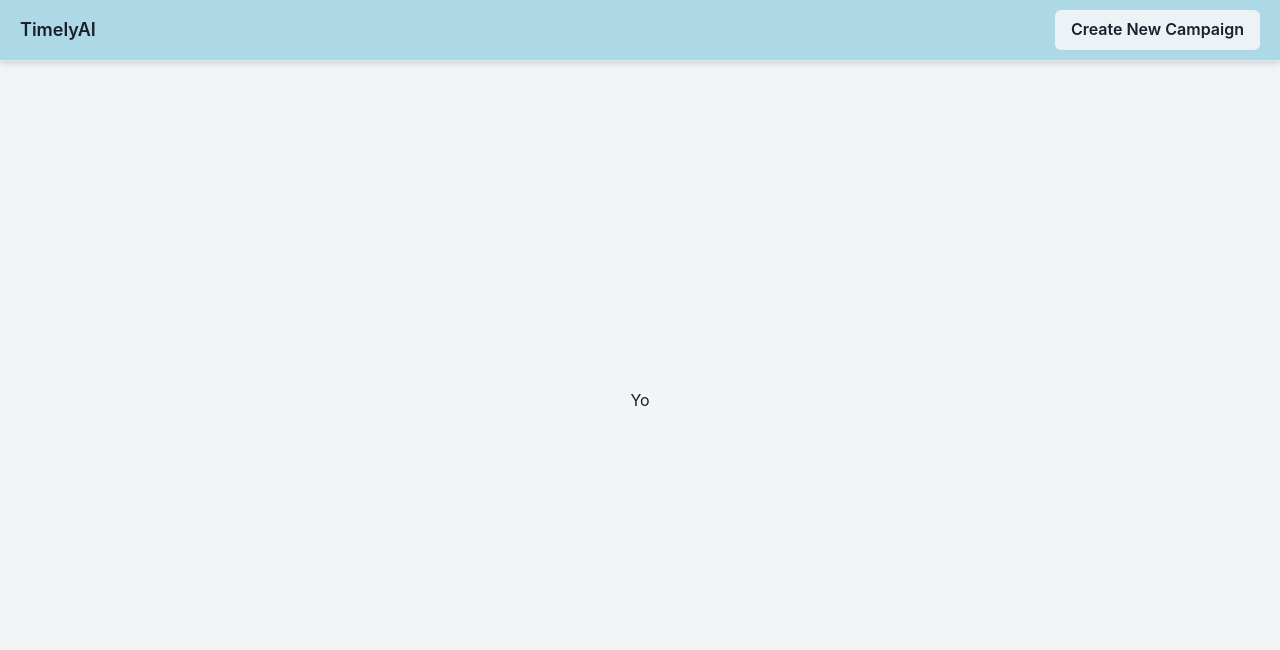
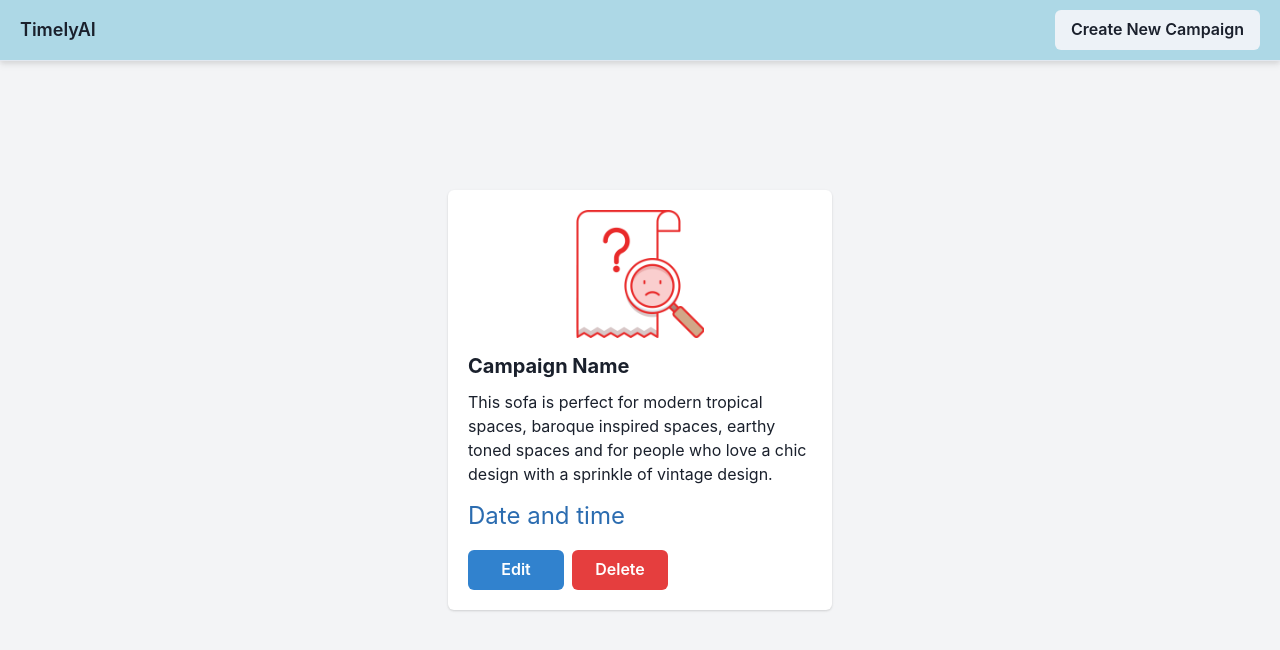
Before and after one commit to himanshuc11/timelyAI, a React (Vite) app: page / in a window 1280 px wide. Shown: the top 650 px of the page. Built offline with nearby package versions, Linux system fonts and the light colour scheme.

Commit message:
feat: Added barebones card

```diff
--- /dev/null
+++ b/src/components/CampaignCard.tsx
@@ -0,0 +1,52 @@
+import {
+  Card,
+  CardBody,
+  Image,
+  Stack,
+  Heading,
+  Text,
+  CardFooter,
+  ButtonGroup,
+  Button,
+} from "@chakra-ui/react";
+import noResult from "../assets/no-results.png";
+
+function CampaignCard() {
+  return (
+    <Card maxW="sm">
+      <CardBody>
+        <Image
+          src={noResult}
+          alt="Green double couch with wooden legs"
+          borderRadius="lg"
+          className="w-full h-32"
+          objectFit={"contain"}
+        />
+        <Stack mt="4" spacing="3">
+          <Heading size="md">Campaign Name</Heading>
+          <Text>
+            {/* Campaign Description */}
+            This sofa is perfect for modern tropical spaces, baroque inspired
+            spaces, earthy toned spaces and for people who love a chic design
+            with a sprinkle of vintage design.
+          </Text>
+          <Text color="blue.600" fontSize="2xl">
+            <time>Date and time</time>
+          </Text>
+        </Stack>
+      </CardBody>
+      <CardFooter>
+        <ButtonGroup spacing="2" className="-mt-6">
+          <Button variant="solid" colorScheme="blue" className="w-24">
+            Edit
+          </Button>
+          <Button variant="solid" colorScheme="red" className="w-24">
+            Delete
+          </Button>
+        </ButtonGroup>
+      </CardFooter>
+    </Card>
+  );
+}
+
+export default CampaignCard;
--- a/src/pages/Home.tsx
+++ b/src/pages/Home.tsx
@@ -1,7 +1,11 @@
+import CampaignCard from "../components/CampaignCard";
+
 function Home() {
   return (
     <div className="flex flex-1 flex-col items-center justify-center bg-solitude min-h-screen min-w-screen">
-      <h1>Yo</h1>
+      <div className="gap-x-5 mx-5">
+        <CampaignCard />
+      </div>
     </div>
   );
 }
```
Also changed, not shown: src/assets/no-results.png (added).
